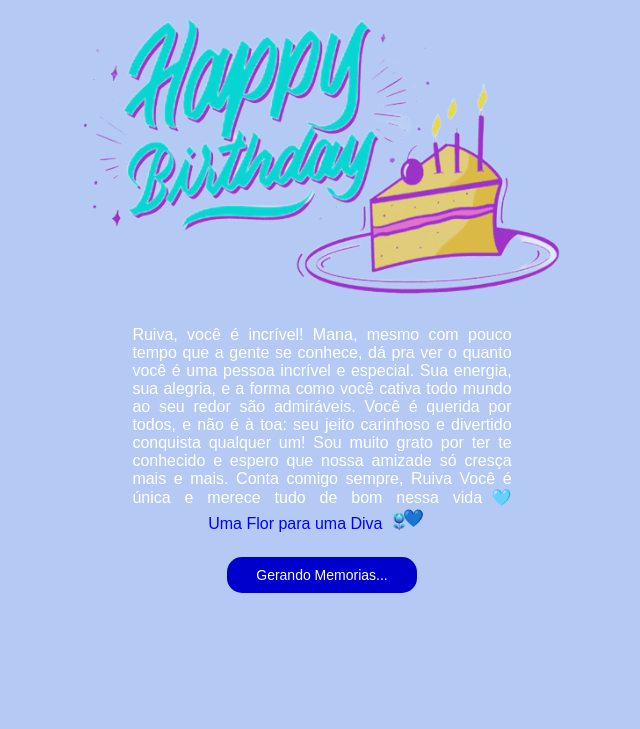
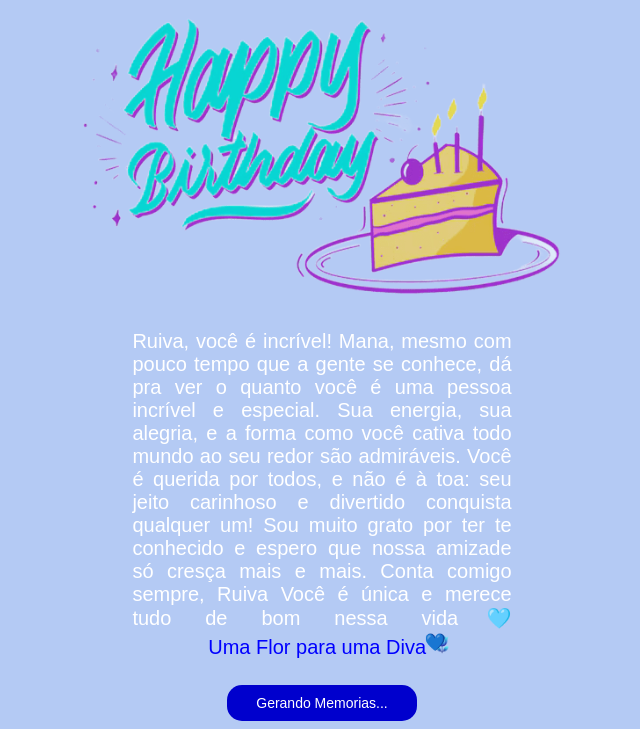
Before and after one commit to ProjetoCalculadora-1/Tela-da-Surpresa.github.io, a plain HTML site: page index.html in a window 1280 px wide. Shown: the part 88-817 px from the top of the page, without its empty margins (318-958 px from the left). Drawn offline with Linux system fonts and the light colour scheme.

Commit message:
Update index.html

```diff
--- a/index.html
+++ b/index.html
@@ -111,7 +111,7 @@
         <h1>Ruiva Linda🩵🤍</h1>
         <div class="org">
             <img src="assets/img/happy-ruiva.png" class="icon-bolo">
-        <p style="text-align: justify; font-size: 16px;">Ruiva, você é incrível!
+        <p style="text-align: justify; font-size: 20px;">Ruiva, você é incrível!
             Mana, mesmo com pouco tempo que a gente se conhece, dá pra ver o quanto você é uma pessoa incrível e especial. Sua energia, sua alegria, e a forma como você cativa todo mundo ao seu redor são admiráveis.
             Você é querida por todos, e não é à toa: seu jeito carinhoso e divertido conquista qualquer um! Sou muito grato por ter te conhecido e espero que nossa amizade só cresça mais e mais.
             Conta comigo sempre, Ruiva Você é única e merece tudo de bom nessa vida🩵
```
